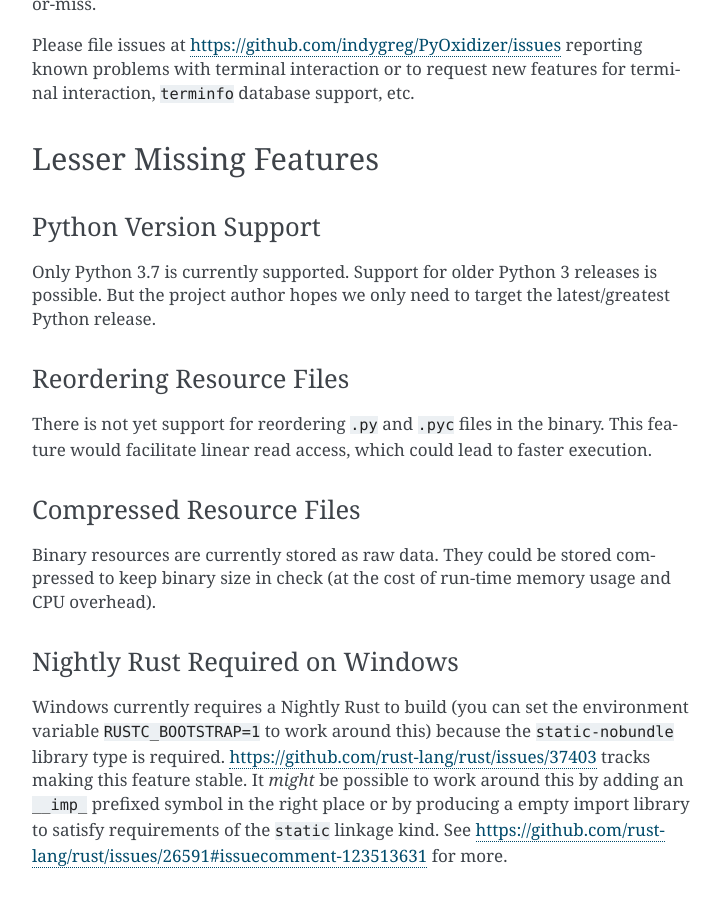
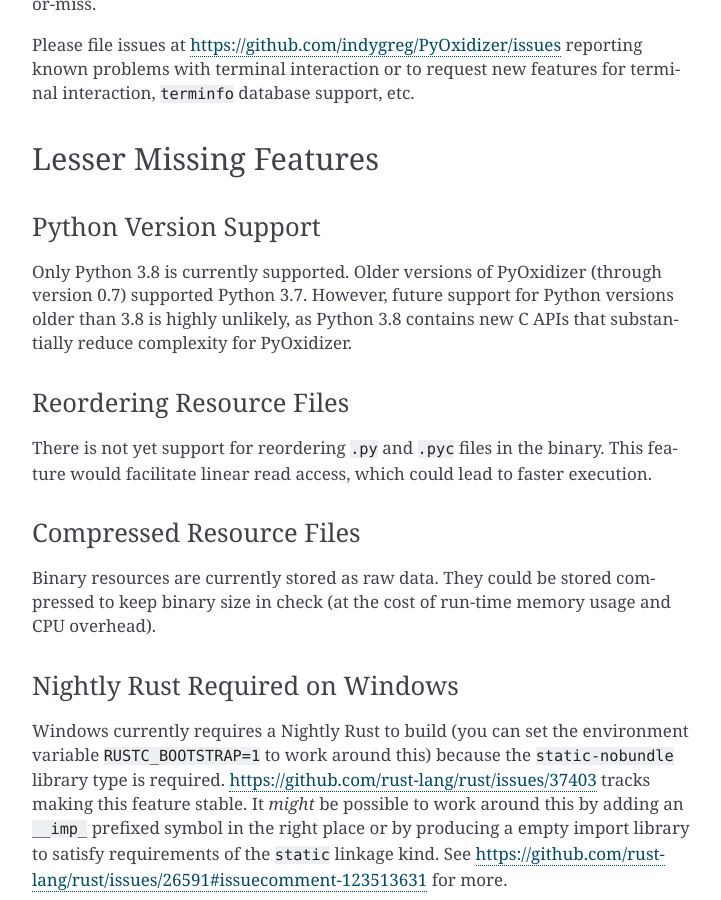
Before and after one commit to indygreg/PyOxidizer, a Sphinx documentation site: the page built from docs/status.rst, in a window 1280 px wide and 900 px high, scrolled down 2387 px. Shown: the whole window, without its empty margins (388-1109 px from the left). Built offline with Sphinx 7.4.7, drawn with Linux system fonts in a browser that asks for light colours; the version number is read from the project's files by our own code.

Commit message:
docs: update docs on Python version status

```diff
--- a/docs/status.rst
+++ b/docs/status.rst
@@ -128,9 +128,11 @@
 Python Version Support
 ----------------------
 
-Only Python 3.7 is currently supported. Support for older Python 3
-releases is possible. But the project author hopes we only need to
-target the latest/greatest Python release.
+Only Python 3.8 is currently supported. Older versions of PyOxidizer
+(through version 0.7) supported Python 3.7. However, future support
+for Python versions older than 3.8 is highly unlikely, as Python 3.8
+contains new C APIs that substantially reduce complexity for
+PyOxidizer.
 
 Reordering Resource Files
 -------------------------
```
